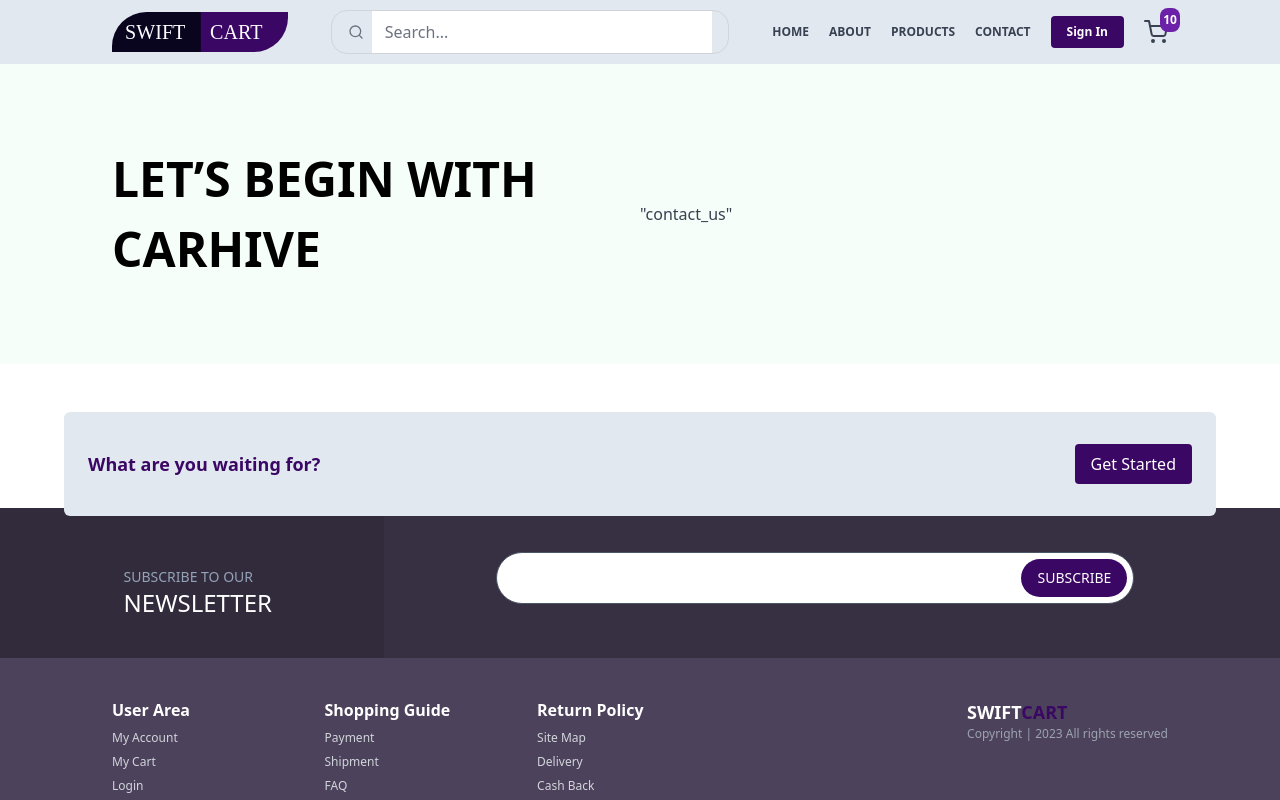
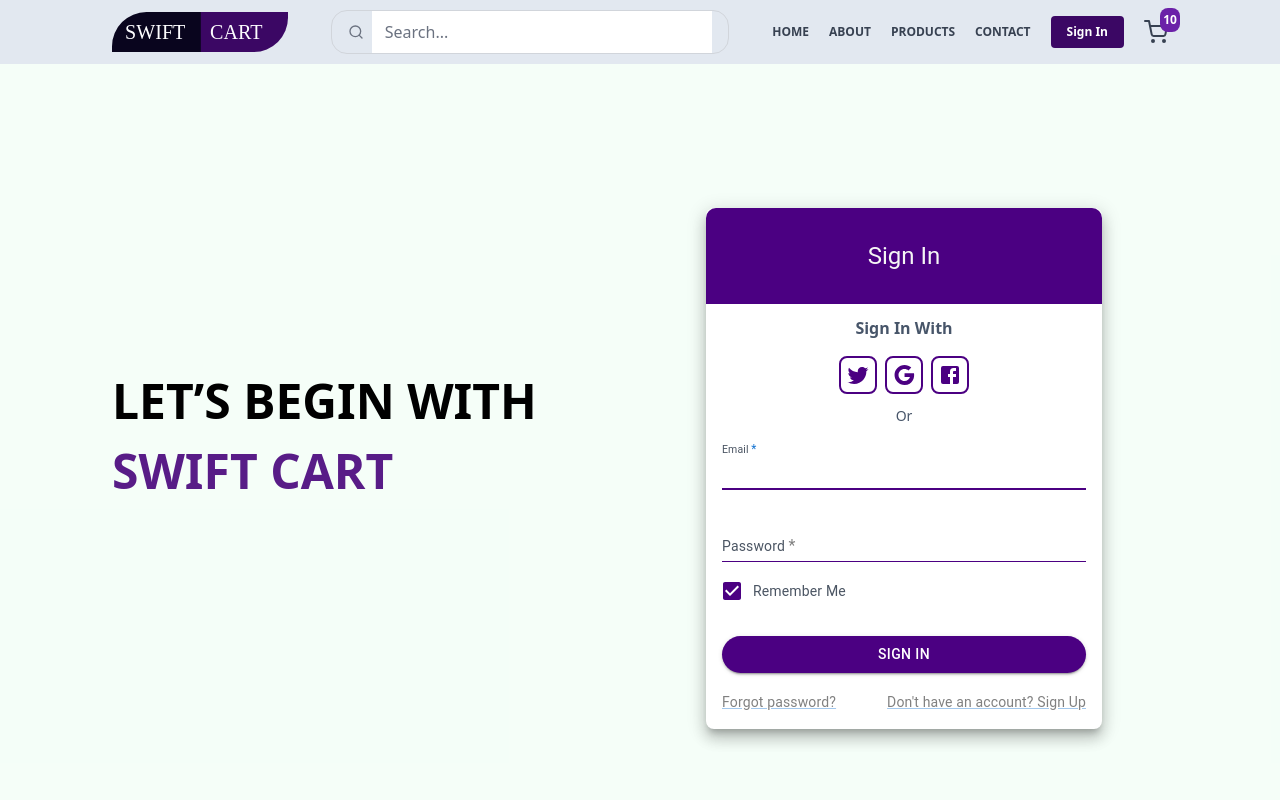
Before and after one commit to Hacnine/Swiftcart, a React (Vite) app: page /signin in a window 1280 px wide. Shown: the top 800 px of the page. Built offline with nearby package versions, Linux system fonts and the light colour scheme; no server answers.

Commit message:
Sign In Page implementation

```diff
--- a/src/App.jsx
+++ b/src/App.jsx
@@ -4,7 +4,6 @@
   return (
     <>
       <Links />
-
     </>
   );
 }
--- a/src/GlobalStyle.js
+++ b/src/GlobalStyle.js
@@ -29,16 +29,16 @@
 export const Customization = {
   inputField: {
     "& .MuiInput-underline:before": {
-      borderBottomColor: "orange",
+      borderBottomColor: "Indigo",
     },
     "& .MuiInput-underline:after": {
-      borderBottomColor: "orangered",
+      borderBottomColor: "Indigo",
     },
     // "& .MuiInput-text:before": {
     //   color: "orangered",
     // },
 
-    "& .MuiInput-underline:hover:before": { borderBottomColor: "orange" },
+    "& .MuiInput-underline:hover:before": { borderBottomColor: "Indigo" },
 
     "& .MuiInputLabel-root": { color: "gray" },
 
--- a/src/components/product/CategorySidebar.jsx
+++ b/src/components/product/CategorySidebar.jsx
@@ -3,7 +3,7 @@
 import { Link, NavLink, useLocation, useNavigate } from "react-router-dom";
 
 const CategorySidebar = ({ title }) => {
-  const { sortByCategory } = useFilterContext();
+  // const { sortByCategory } = useFilterContext();
 
   const location = useLocation();
   const history = useNavigate();
--- a/src/components/product/PriceSlider.jsx
+++ b/src/components/product/PriceSlider.jsx
@@ -26,8 +26,6 @@
     getMaxMinPrice(value);
   }, [value]);
 
-  console.log(filterProducts);
-
   return (
     <div>
       <h1 className="text-lg font-bold mb-5 text-gray-800">Prices</h1>
--- a/src/context/ProductContext.jsx
+++ b/src/context/ProductContext.jsx
@@ -13,16 +13,16 @@
   featureProducts: [],
   isSingleLoading: false,
   singleProduct: [],
-  mobile:[],
-  laptop:[],
-  accessories:[],
-  watch:[],
-  blackColor:[],
-  whiteColor:[],
-  redColors:[],
-  blueColors:[],
-  yellowColors:[],
-  grayColors:[]
+  // mobile:[],
+  // laptop:[],
+  // accessories:[],
+  // watch:[],
+  // blackColor:[],
+  // whiteColor:[],
+  // redColors:[],
+  // blueColors:[],
+  // yellowColors:[],
+  // grayColors:[]
 };
 const AppProvider = ({ children }) => {
   const [state, dispatch] = useReducer(reducer, initialState);
--- a/src/pages/SignIn.jsx
+++ b/src/pages/SignIn.jsx
@@ -1,17 +1,226 @@
-import React from "react";
+import {
+  Box,
+  Button,
+  Checkbox,
+  Container,
+  FormControlLabel,
+  Grid,
+  IconButton,
+  InputAdornment,
+  Link,
+  Paper,
+  Stack,
+  TextField,
+  Typography,
+} from "@mui/material";
+import React, { SyntheticEvent } from "react";
+import { Customization } from "../GlobalStyle";
+import {
+  AccountCircle,
+  Facebook,
+  FacebookRounded,
+  Google,
+  Twitter,
+} from "@mui/icons-material";
 
 const SignIn = () => {
+  const handleSubmit = (event) => {
+    event.preventDefault();
+    const data = new FormData(event.currentTarget);
+    console.log({
+      email: data.get("email"),
+      password: data.get("password"),
+    });
+  };
+
   return (
     <section className="bg-green-100/30 flex items-center flex-col md:flex-row md:justify-between wrapper py-20">
       <div className="md:w-1/2 w-[90%] ">
-        <h1 className=" text-5xl   font-bold  leading-[146%]   font-open text-start text-slate-blue">
-          LET’S BEGIN WITH <span className="text-primary-green">CARHIVE</span>
-        </h1>
+        <span className=" text-5xl   font-bold  leading-[146%]   font-open text-start text-slate-blue">
+          LET’S BEGIN WITH <span className="text-purple-900">SWIFT CART </span>
+        </span>
       </div>
 
       <div className="md:w-1/2 w-[90%] space-y-4  ">
-        <p className="text-gray-700">"contact_us"</p>
+        <Container component="main" maxWidth="xs" sx={{}}>
+          <Paper
+            elevation={10}
+            sx={{
+              borderRadius: 2,
+            }}
+          >
+            <Box
+              sx={{
+                marginTop: 8,
+                p: 4,
+                display: "flex",
+                flexDirection: "column",
+                alignItems: "center",
+                bgcolor: "Indigo",
+                borderTopRightRadius: 10,
+                borderTopLeftRadius: 10,
+              }}
+            >
+              <Typography component="h1" variant="h5" color="whitesmoke">
+                Sign In
+              </Typography>
+            </Box>
+            <Box
+              sx={{
+                bgcolor: "",
+                display: "flex",
+                flexDirection: "column",
+                alignItems: "center",
+                px: 2,
+                pb: 2,
+              }}
+            >
+              <p className=" font-bold mt-3 text-slate-600">Sign In With</p>
 
+              <Stack direction="row" spacing={1} mt={2}>
+                <IconButton
+                  size="small"
+                  className="hover:text-purple-700"
+
+                  sx={{
+                    color: "Indigo",
+                    border: 2,
+                    borderColor: "Indigo",
+                    borderRadius: "8px",
+                    fontSize: "5px",
+
+                    "&:hover": {
+                      backgroundColor: "Indigo",
+                      borderColor: "Indigo",
+                      color: "white",
+                    },
+                  }}
+                >
+                  <Twitter />
+                </IconButton>
+                <IconButton
+                  size="small"
+                  className="hover:text-purple-700"
+
+                  sx={{
+                    color: "Indigo",
+                    border: 2,
+                    borderColor: "Indigo",
+                    borderRadius: "8px",
+                    fontSize: "5px",
+
+                    "&:hover": {
+                      backgroundColor: "Indigo",
+                      borderColor: "Indigo",
+                      color: "white",
+                    },
+                  }}
+                >
+                  <Google />
+                </IconButton>
+
+                <IconButton
+                  size="small"
+                  className="hover:text-purple-700"
+                  sx={{
+                    color: "Indigo",
+                    border: 2,
+                    borderColor: "Indigo",
+                    borderRadius: "8px",
+                    fontSize: "5px",
+
+
+                    "&:hover": {
+                      backgroundColor: "Indigo",
+                      borderColor: "Indigo",
+                      color: "white",
+                    },
+                  }}
+                >
+                  <Facebook />
+                </IconButton>
+              </Stack>
+
+              <p className=" mt-3 text-slate-600 text-sm">Or</p>
+
+              <Box
+                component="form"
+                // onSubmit={handleSubmit}
+                noValidate
+                // sx={{ mt: 1 }}
+              >
+                <TextField
+                  margin="normal"
+                  required
+                  fullWidth
+                  id="email"
+                  label={<span className=" text-sm text-gray-600">Email</span>}
+                  name="email"
+                  autoComplete="email"
+                  autoFocus
+                  variant="standard"
+                  sx={Customization.inputField}
+                />
+
+                <TextField
+                  margin="normal"
+                  required
+                  fullWidth
+                  name="password"
+                  label={
+                    <span className=" text-sm text-gray-600">Password</span>
+                  }
+                  type="password"
+                  id="password"
+                  variant="standard"
+                  autoComplete="current-password"
+                  sx={Customization.inputField}
+                />
+                <FormControlLabel
+                  control={
+                    <Checkbox
+                      value="remember"
+                      defaultChecked
+                      sx={{
+                        color: "Indigo",
+                        "&.Mui-checked": {
+                          color: "Indigo",
+                        },
+                        "&.Mui-label": {
+                          color: "Indigo",
+                        },
+                      }}
+                    />
+                  }
+                  label={
+                    <span className=" text-sm text-gray-600">Remember Me</span>
+                  }
+                />
+                <Button
+                  type="submit"
+                  fullWidth
+                  variant="contained"
+                  className="hover:bg-purple-800"
+                  sx={{ mt: 3, mb: 2, bgcolor: "Indigo", borderRadius: 20 }}
+                >
+                  Sign In
+                </Button>
+                <Grid container>
+                  <Grid item xs>
+                    <Link href="#" variant="body2" sx={{ color: "gray" }}>
+                      Forgot password?
+                    </Link>
+                  </Grid>
+                  <Grid item>
+                    <Link href="/signup" variant="body2" sx={{ color: "gray" }}>
+                      {"Don't have an account? Sign Up"}
+                    </Link>
+                  </Grid>
+                </Grid>
+              </Box>
+            </Box>
+          </Paper>
+        </Container>
       </div>
     </section>
   );
--- a/src/reducer/filterReducer.jsx
+++ b/src/reducer/filterReducer.jsx
@@ -172,7 +172,7 @@
 
     case "GET_COLORED_FILTERS":
       const { currentColor, allProduct } = action.payload;
-      const tempColorFilter = [...allProduct];
+      const tempColorFilter = state.allProducts;
 
       const getColor = (targetColor) => {
         const products = tempColorFilter.filter((product) => {
@@ -192,7 +192,6 @@
       let price = action.payload;
       const minPrice = price[0]*100;
       const maxPrice = price[1]*100;
-console.log(price)
       // Filter products based on the price range
       const productsInPriceRange = state.allProducts.filter(
         (product) => product.price >= minPrice && product.price <= maxPrice
```
